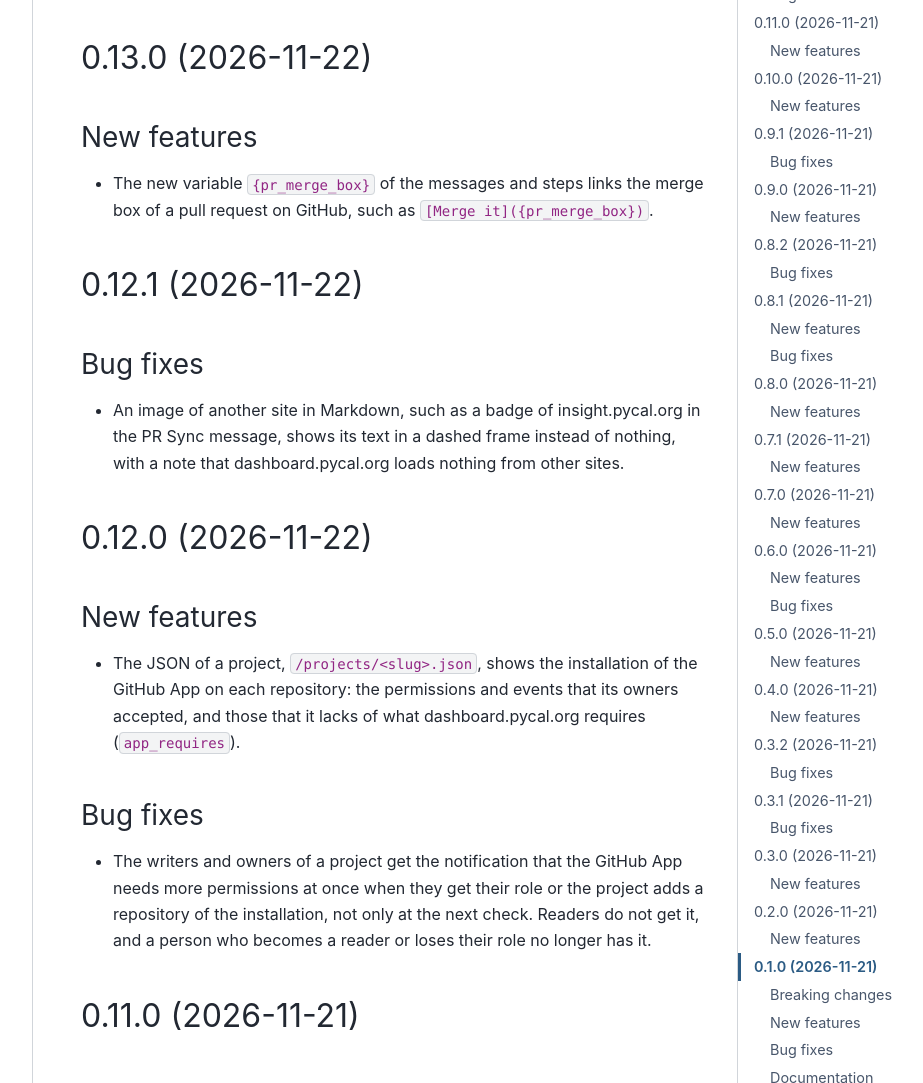
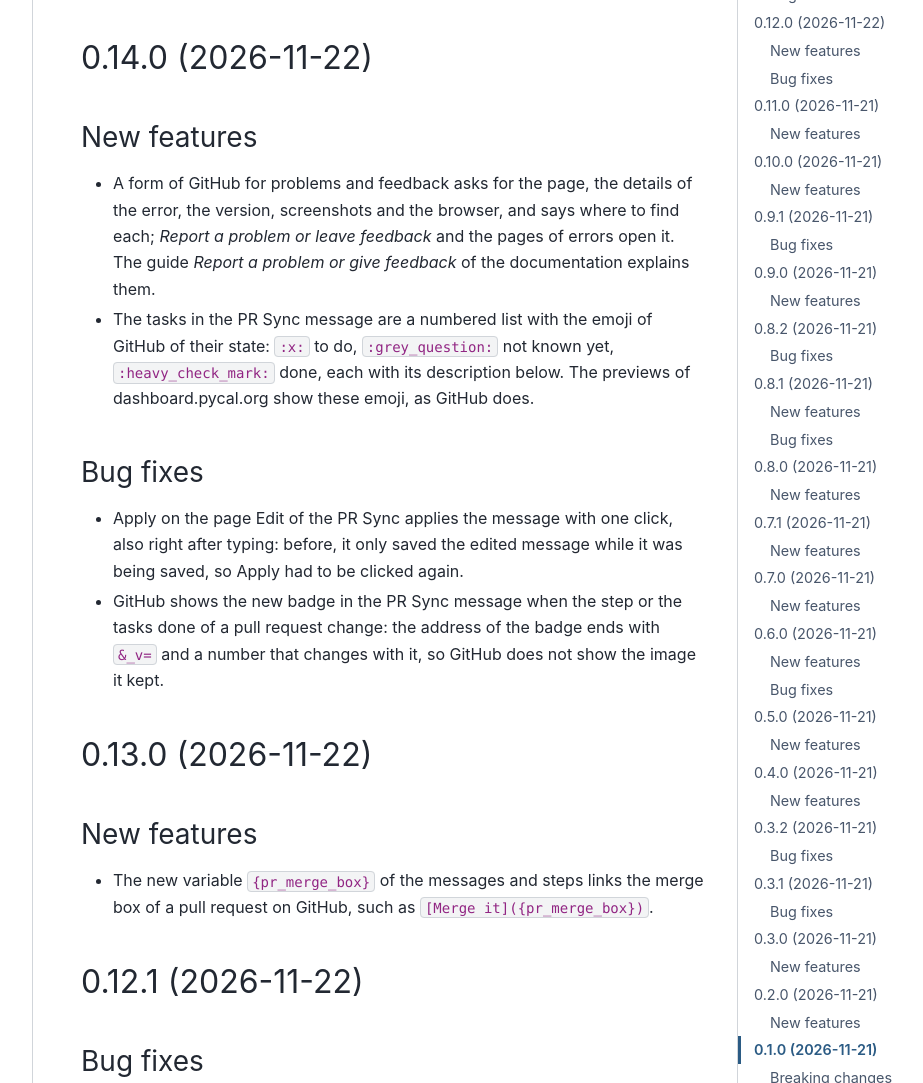
Before and after one commit to PyCalendar/dashboard.pycal.org, a Sphinx documentation site: the page built from docs/changelog.rst, in a window 1280 px wide and 1400 px high, cut to the strip 317-1400 px from the top of the window. Shown: the whole strip, without its empty margins (287-1210 px from the left). Built offline with Sphinx 7.4.7 and the PyData theme 0.15.4, drawn with Linux system fonts in a browser that asks for light colours; the version number could not be read and is left out; some of the changed text lies outside the part shown.

Commit message:
Release 0.14.0
Co-Authored-By: Claude Opus 5.5 <noreply@anthropic.com>

```diff
--- a/docs/changelog.rst
+++ b/docs/changelog.rst
@@ -8,6 +8,23 @@ Changelog
 .. include:: _build/unreleased.rst
 
 .. towncrier release notes start
+
+0.14.0 (2026-11-22)
+-------------------
+
+New features
+~~~~~~~~~~~~
+
+- A form of GitHub for problems and feedback asks for the page, the details of the error, the version, screenshots and the browser, and says where to find each; *Report a problem or leave feedback* and the pages of errors open it. The guide *Report a problem or give feedback* of the documentation explains them.
+- The tasks in the PR Sync message are a numbered list with the emoji of GitHub of their state: ``:x:`` to do, ``:grey_question:`` not known yet, ``:heavy_check_mark:`` done, each with its description below. The previews of dashboard.pycal.org show these emoji, as GitHub does.
+
+
+Bug fixes
+~~~~~~~~~
+
+- Apply on the page Edit of the PR Sync applies the message with one click, also right after typing: before, it only saved the edited message while it was being saved, so Apply had to be clicked again.
+- GitHub shows the new badge in the PR Sync message when the step or the tasks done of a pull request change: the address of the badge ends with ``&_v=`` and a number that changes with it, so GitHub does not show the image it kept.
+
 
 0.13.0 (2026-11-22)
 -------------------
```
Also changed, not shown: 4 other files.
